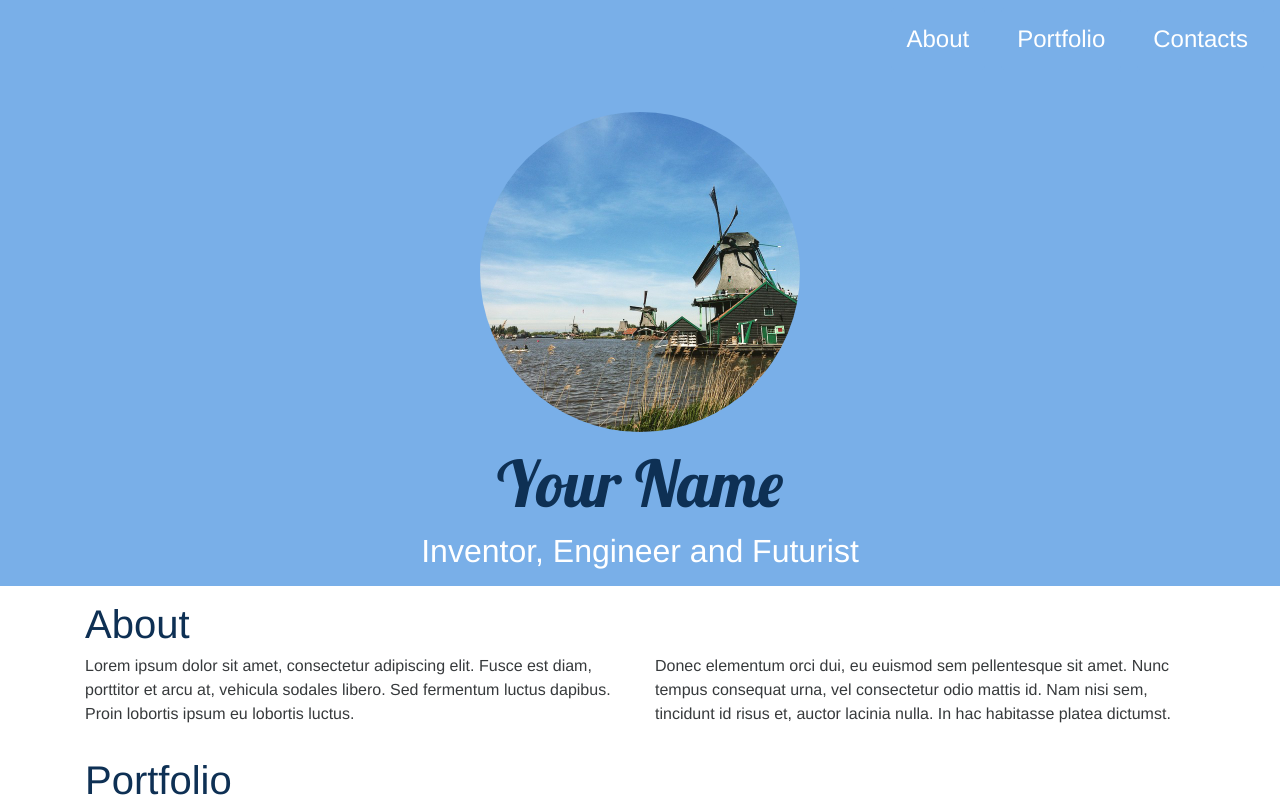
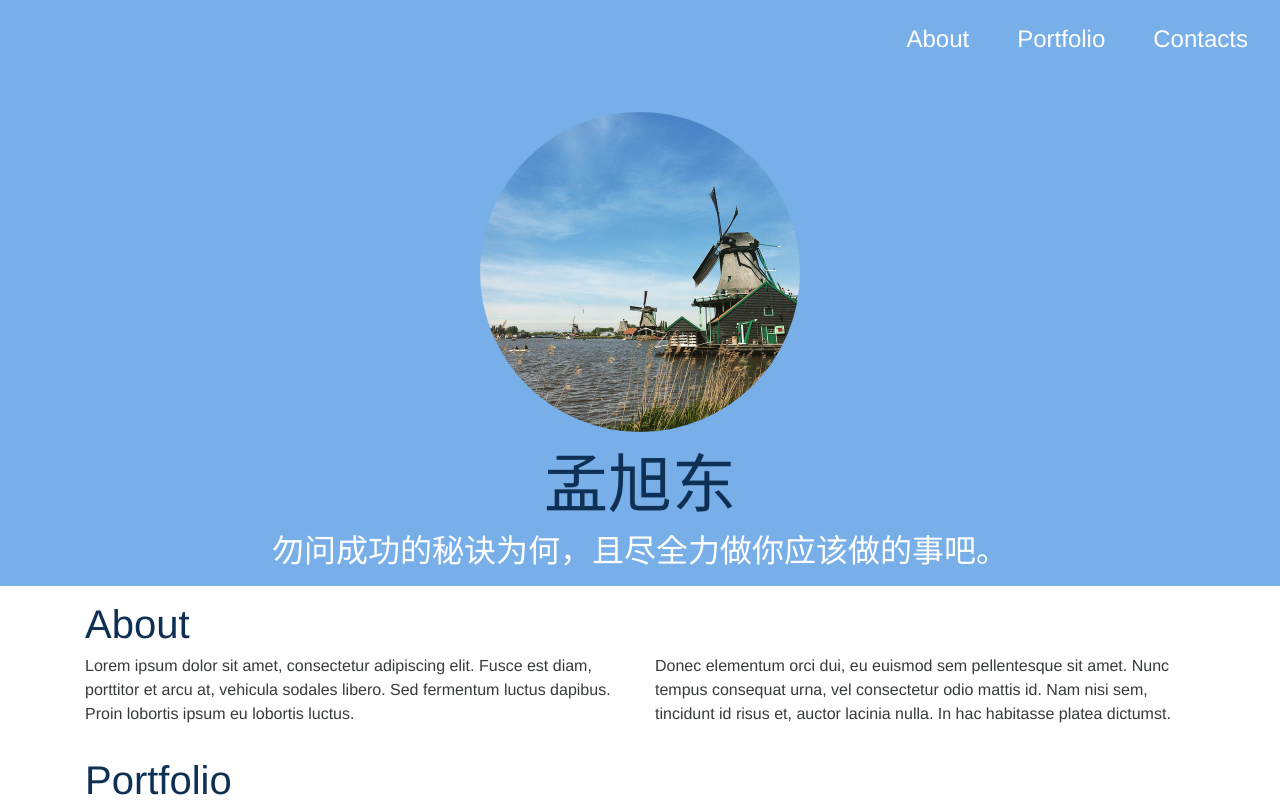
Before and after one commit to msunrise/msunrise.github.io, a Jekyll site: the page built from index.html, in a window 1280 px wide and 1400 px high. Shown: the top 808 px of the window. Built offline with Jekyll 4.4.1, drawn with Linux system fonts in a browser that asks for light colours; nearby versions of some CDN libraries; some of the changed text lies outside the part shown; grey boxes are pictures that could not be loaded.

Commit message:
修改了个人信息

```diff
--- a/_config.yml
+++ b/_config.yml
@@ -1,13 +1,13 @@
 # Site settings
 # in the templates available like {{ site.myvariable }}.
-title: Clean portfolio theme for Jekyll powered by Bootstrap 4.
-email: your-email@domain.com
-brand: Your Name
-headline: Inventor, Engineer and Futurist
+title: 旭日东升
+email: 184659946@qq.com
+brand: 孟旭东
+headline: 勿问成功的秘诀为何，且尽全力做你应该做的事吧。
 description: > # this means to ignore newlines until "baseurl:"
   New Site
 baseurl: "" # the subpath of your site, e.g. /blog
-url: "http://example.com" # the base hostname & protocol for your site
+url: "https://msunrise.github.io" # the base hostname & protocol for your site
 copyright: 2016 Whatever Company, Inc. All Rights Reserved.
 
 # Build settings
@@ -17,8 +17,8 @@ markdown: kramdown
 snapwidget: 247552
 
 # Contacts
-email: your.name@gmail.com
-phone: +1-800-555-2016
+email: 184659946@qq.com
+phone:
 
 # Tracking
 googleAnalitycsID: UA-83933844-1
```
